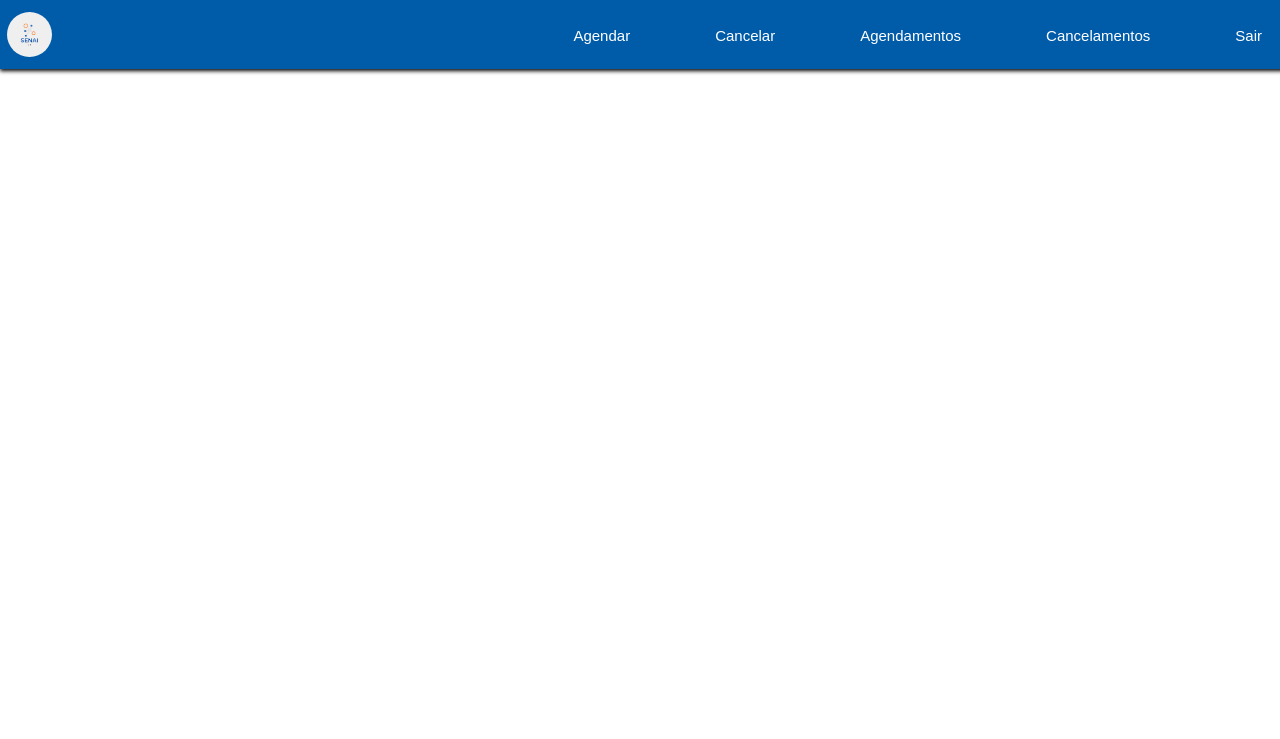
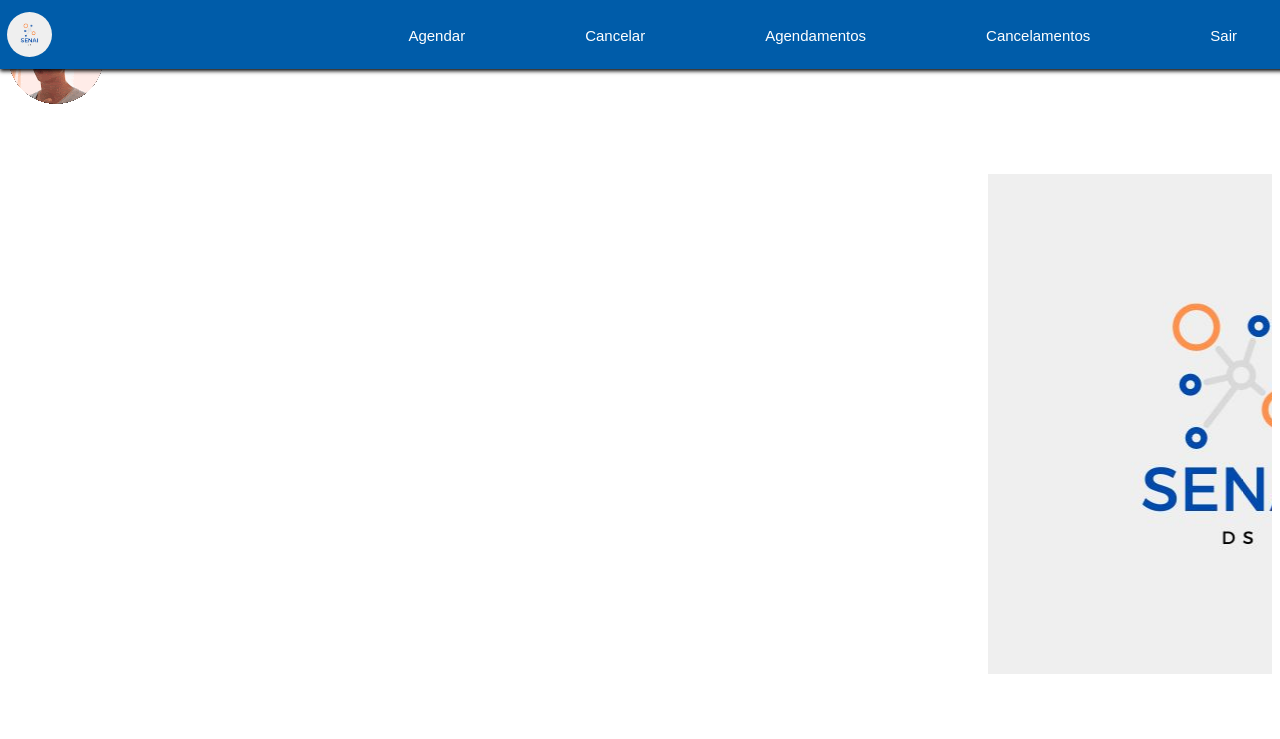
Before and after one commit to LYuri26/Senai-Software, a PHP site: page /Menu.php in a window 1280 px wide. Shown: the top 739 px of the page. Run offline with PHP 8.4, Linux system fonts and the light colour scheme; the visitor is signed in with stand-in values (Sample User, id 1).

Commit message:
Atualização do menu
agora com slides!

```diff
--- a/Menu.php
+++ b/Menu.php
@@ -39,6 +39,16 @@ if (!isset($_SESSION['usuario'])) {
       </div>
     </nav>
   </header>
+  <div class="carousel">
+  <img src="/config/assets/img/joao.png" alt="Imagem 1" class="img1">
+
+  <div class="slide" role="rolebox">
+
+    <img src="/config/assets/img/Logo.jpg" alt="Imagem 2"class="img2">
+    <img src="/config/assets/img/Biblioteca.jpg" alt="Imagem 3"class="img3">
+</div>
+  </div>
+
 </body>
 
 </html>
--- a/config/assets/estilos/Menu.css
+++ b/config/assets/estilos/Menu.css
@@ -1,5 +1,3 @@
-
-
 .navbar {
   background-color: #005ca9;
   padding: 0%;
@@ -10,7 +8,6 @@
   top: 0;
   left: 0;
   width: 100%;
-
 }
 
 .navbar-container {
@@ -24,7 +21,6 @@
   flex-direction: row;
   margin-left: 20%;
   margin: 0 auto;
-
 }
 .logo {
   display: flex;
@@ -36,7 +32,6 @@
   height: auto;
   border-radius: 50px;
   margin-right: 90%;
-
 }
 .navbar-menu {
   list-style: none;
@@ -44,16 +39,15 @@
 }
 
 .navbar-menu li {
-  margin-left: 60px;
+  margin-left: 70px;
   font-size: 20px;
-
 }
 
 .navbar-menu li a {
   color: #ffffff;
   text-decoration: none;
   font-size: 15px;
-  padding-right: 25px;
+  padding-right:  50px;
 }
 
 .navbar-toggle {
@@ -98,19 +92,47 @@ a {
   .navbar-toggle.active .navbar-toggle-icon:nth-child(3) {
     transform: rotate(-45deg) translate(1px, -1px);
   }
+  }
+
+
+  .carousel {
+    width: 100%;
+    height: auto;
+    overflow: hidden;
+    position: center;
+      ;
+  }
+
+  .slide {
+    width: 50%;
+    height: auto;
+    position: center;
+    top: 0;
+    left: 0;
+    display: flex;
+    align-items: center;
+    justify-content: center;
+    opacity: 1;
+    animation: slide-animation 8s infinite;
+
+  }
+
+  .slide img {
+    max-width: 100%;
+    max-height: 100%;
+  }
+
+  @keyframes slide-animation {
+    0% {
+      transform: translateX(-50%);
+    }
+    40% {
+      transform: translateX(40%);
+    }
+    60%{
+      transform: translateX(41%);
+    }
+    100% {
+      transform:translateX(220%);
+    }
 }
-
-.imagem-biblioteca {
-  position: fixed;
-  top: 0;
-  left: 0;
-  width: 100%;
-  height: 100%;
-  z-index: -1;
-  overflow: hidden;
-}
-.imagem {
-  width: 100%;
-  height: 100%;
-  object-fit: cover;
-}
--- a/login.php
+++ b/login.php
@@ -10,7 +10,7 @@ try {
     $pdo = new PDO("mysql:host=$host;dbname=$dbname;charset=utf8mb4", $username, $password);
     $pdo->setAttribute(PDO::ATTR_ERRMODE, PDO::ERRMODE_EXCEPTION);
 
-    /*$loginAdmin = "admin"; // Substitua pelo valor desejado
+    $loginAdmin = "admin"; // Substitua pelo valor desejado
     $senhaAdmin = 'fixfixfix'; // Substitua 'senha_admin' pela senha do superusuário
 
     // Gerar o hash da senha
@@ -20,7 +20,7 @@ try {
     $stmt = $pdo->prepare("INSERT INTO superusuario (login, senha) VALUES (:login, :senha)");
     $stmt->bindValue(':login', $loginAdmin);
     $stmt->bindValue(':senha', $senhaHash);
-    $stmt->execute();*/
+    $stmt->execute();
 
     if ($_SERVER['REQUEST_METHOD'] === 'POST') {
         $login = $_POST['usuario'];
```
Also changed, not shown: config/assets/estilos/login.css (+63 -13 lines).
